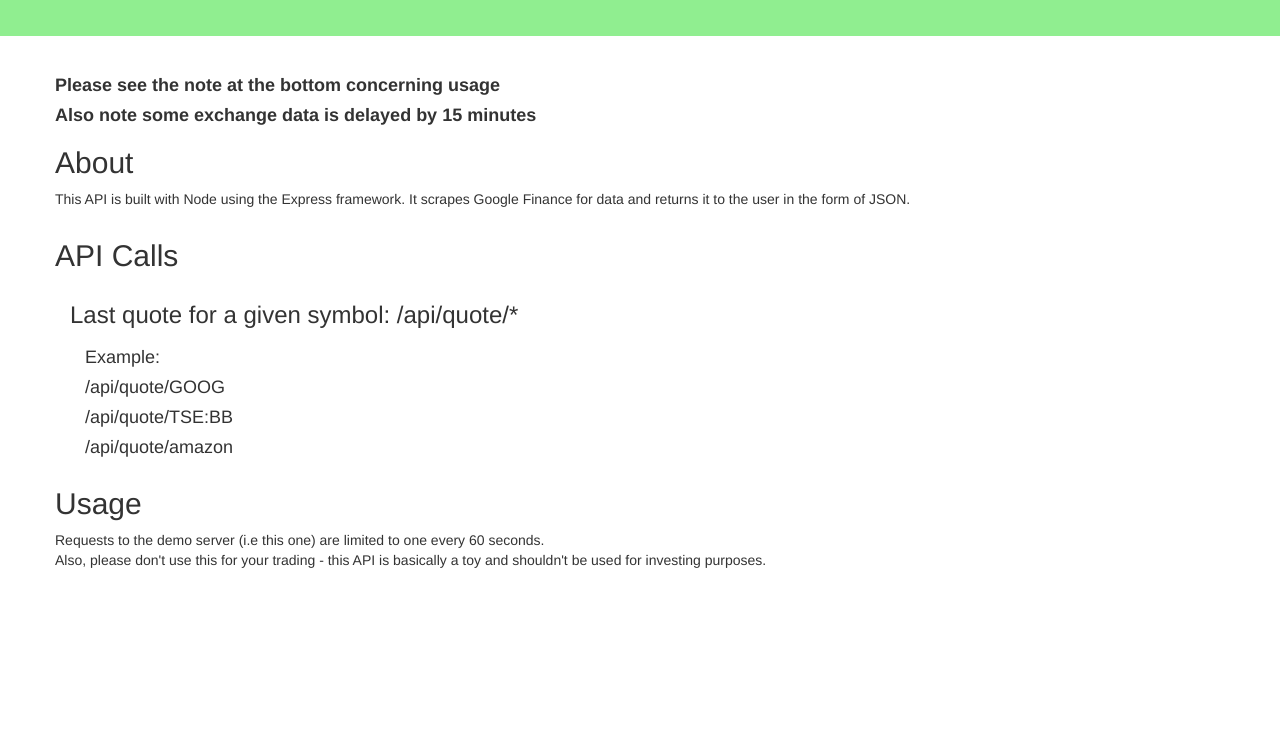
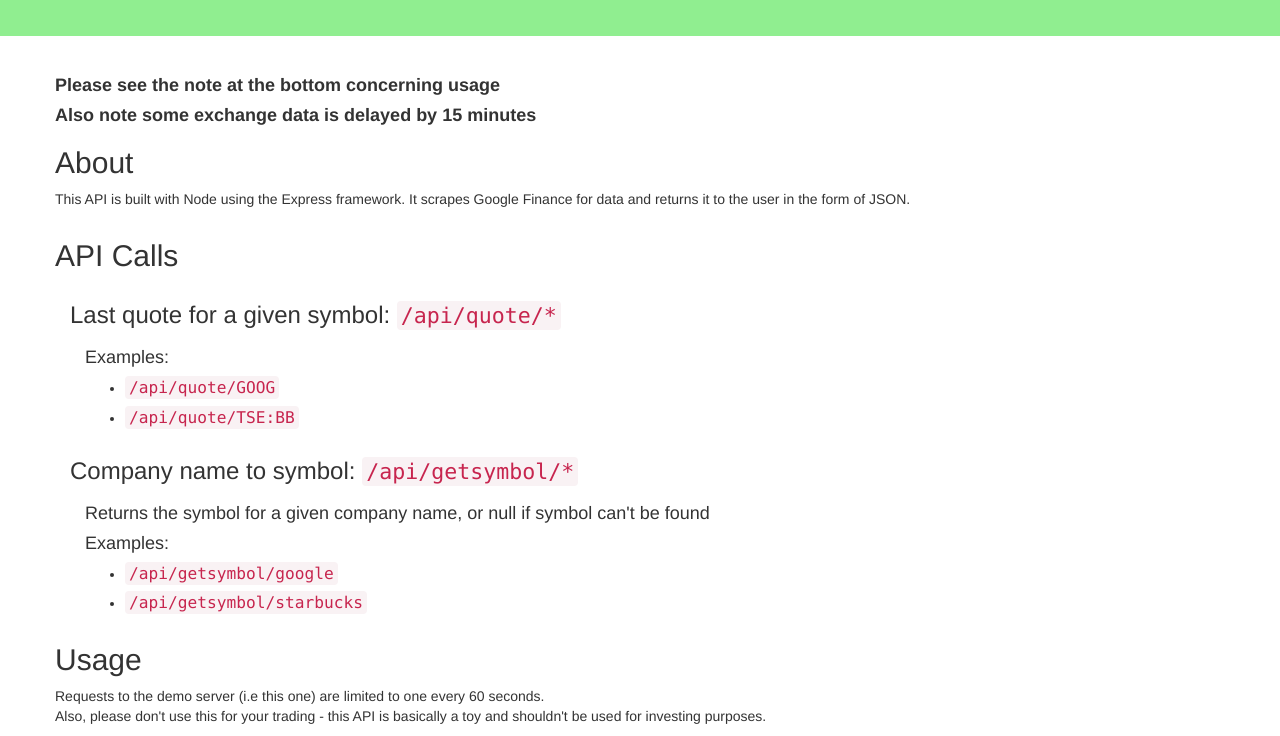
Before and after one commit to phil-jauvin/finance-api, a website: page public/index.html in a window 1280 px wide. Shown: the part 212-948 px from the top of the page. Before the commit the page ends 800 px from the top, so only its background shows below. Drawn offline with nearby package versions, Linux system fonts and the light colour scheme.

Commit message:
Added redirect, cosmetic changes
Added wildcard redirect to home page
cosmetic changes to home page
more API call documentation

```diff
--- a/package.json
+++ b/package.json
@@ -1,6 +1,5 @@
 {
   "dependencies": {
-    "express": "^4.13.3",
-    "mongodb": "2.0.35"
+    "express": "^4.13.3"
   }
 }
--- a/public/index.html
+++ b/public/index.html
@@ -40,6 +40,7 @@
       <div class="row">
         <h4><b>Please see the note at the bottom concerning usage</b></h4>
         <h4><b>Also note some exchange data is delayed by 15 minutes</b></h4>
+
         <h2>About</h2>
         <p>
           This API is built with Node using the Express framework.
@@ -49,14 +50,26 @@
 
       <div class="row">
         <h2>API Calls</h2>
+        <div class="container">
+          <h3>Last quote for a given symbol: <code>/api/quote/*</code></h3>
+          <div class="container">
+            <h4>Examples:</h4>
+            <ul>
+              <li><h4><code>/api/quote/GOOG</code></h4></li>
+              <li><h4><code>/api/quote/TSE:BB</code></h4></li>
+            </ul>
+          </div>
+        </div>
 
         <div class="container">
-          <h3>Last quote for a given symbol: /api/quote/*</h3>
+          <h3>Company name to symbol: <code>/api/getsymbol/*</code></h3>
           <div class="container">
-            <h4>Example:</h4>
-            <h4>/api/quote/GOOG</h4>
-            <h4>/api/quote/TSE:BB</h4>
-            <h4>/api/quote/amazon</h4>
+            <h4>Returns the symbol for a given company name, or null if symbol can't be found</h4>
+            <h4>Examples:</h4>
+            <ul>
+              <li><h4><code>/api/getsymbol/google</code></h4></li>
+              <li><h4><code>/api/getsymbol/starbucks</code></h4></li>
+            </ul>
           </div>
         </div>
 
```
Also changed, not shown: server.js (+9 -0 lines).
